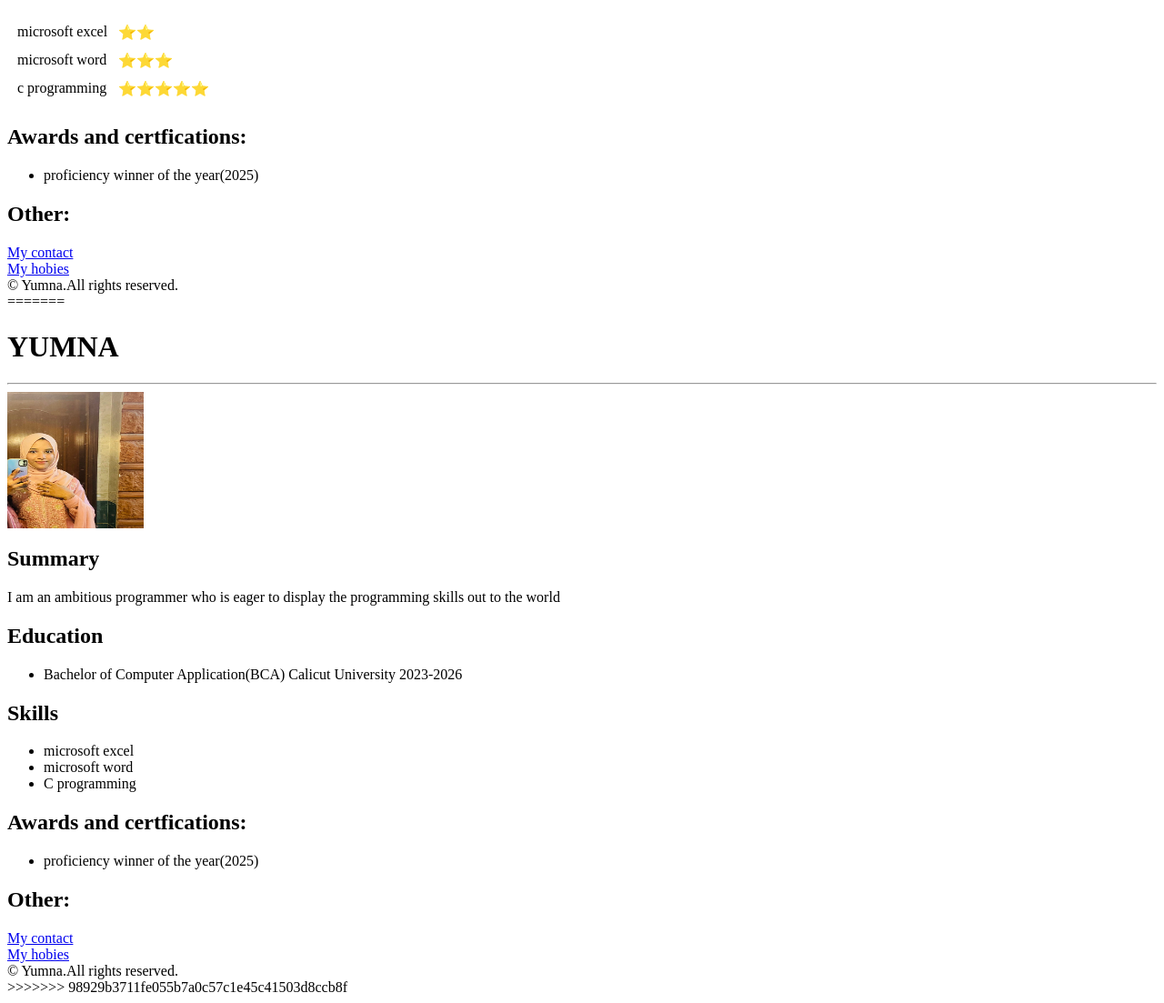
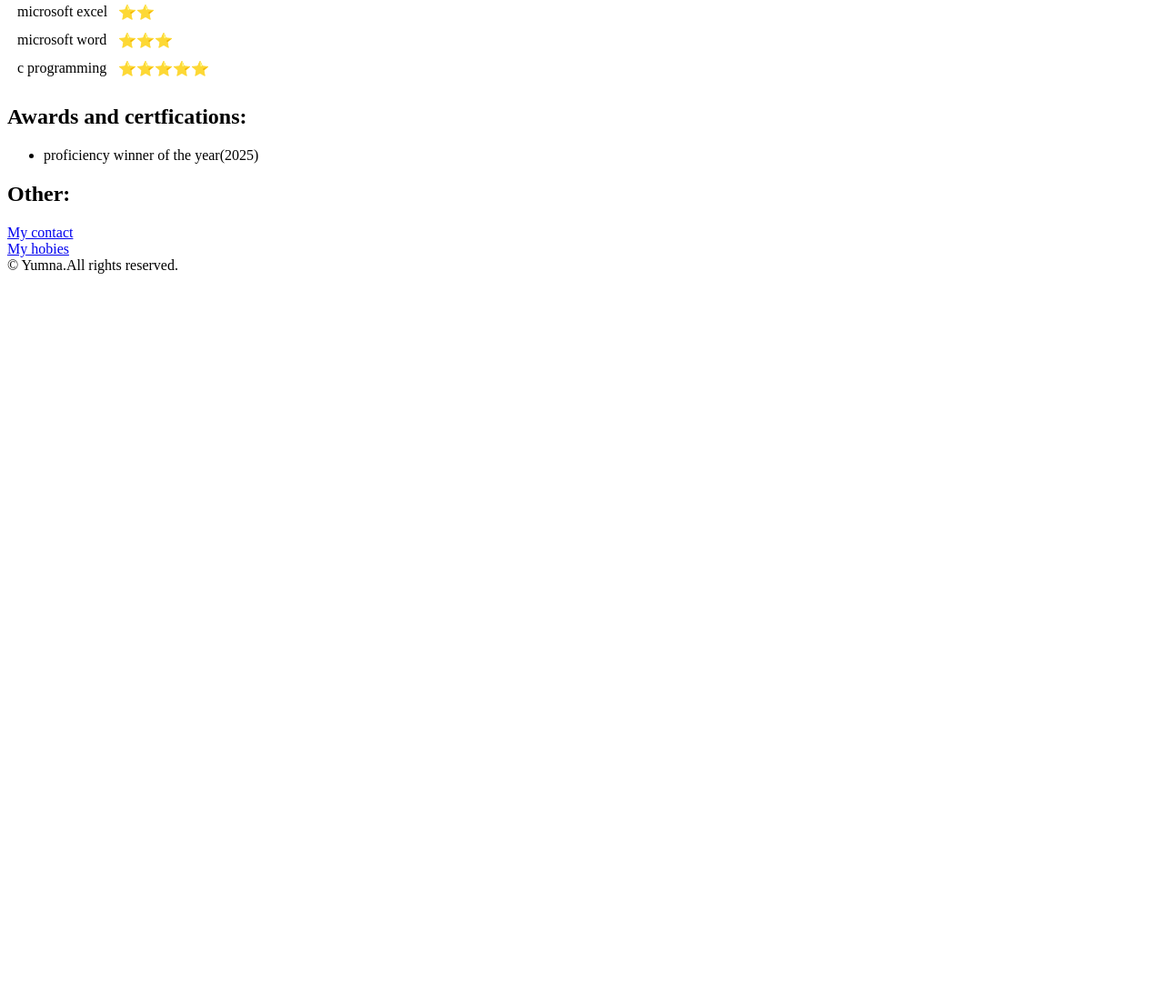
Before and after one commit to yumna-nizar/html-resume, a plain HTML site: page index.html in a window 1280 px wide. Shown: the part 475-1578 px from the top of the page at 91% size. After the commit the page ends 800 px from the top, so only its background shows below. Drawn offline with Linux system fonts and the light colour scheme.

Commit message:
Fix: removed duplicated content and cleaned up structure

```diff
--- a/index.html
+++ b/index.html
@@ -1,4 +1,4 @@
-<<<<<<< HEAD
+
 <!DOCTYPE html>
 <html lang="en">
 <head>
@@ -49,40 +49,3 @@
 <a href="./my hobbies.html">My hobies</a>
 <footer>© Yumna.All rights reserved.</footer>
     </body>
-=======
-<!DOCTYPE html>
-<html lang="en">
-<head>
-    <meta charset="UTF-8">
-    <title>My Resume</title>
-</head>
-<body>
-    <h1>YUMNA</h1>
-    <hr>
-<img src="./WhatsApp Image 2025-07-01 at 06.04.09_56ff94ff.jpg" height="150" width="150">
-<h2>Summary</h2>
-    <p>I am an ambitious programmer who is eager to
-        display the programming skills out to the world<br/>
-</p>
-<h2>Education</h2>
-<ul>
-   <li> Bachelor of Computer Application(BCA) Calicut University 2023-2026<br></li>
- </ul>
-<h2>Skills</h2>
-<ul>
-    <li>microsoft excel</li>
-    <li>microsoft word</li>
-    <li>C programming</li>
-</ul>
- <h2>Awards and certfications:</h2>
- <ul>
-    <li>proficiency winner of the year(2025)</li>
- </ul>
- <h2>Other:</h2>
-<a href="./contact.html">My contact</a>
-<br/>
-<a href="./my hobbies.html">My hobies</a>
-<footer>© Yumna.All rights reserved.</footer>
-    </body>
->>>>>>> 98929b3711fe055b7a0c57c1e45c41503d8ccb8f
-</html>
```
Also changed, not shown: my hobbies.html (+2 -18 lines).
